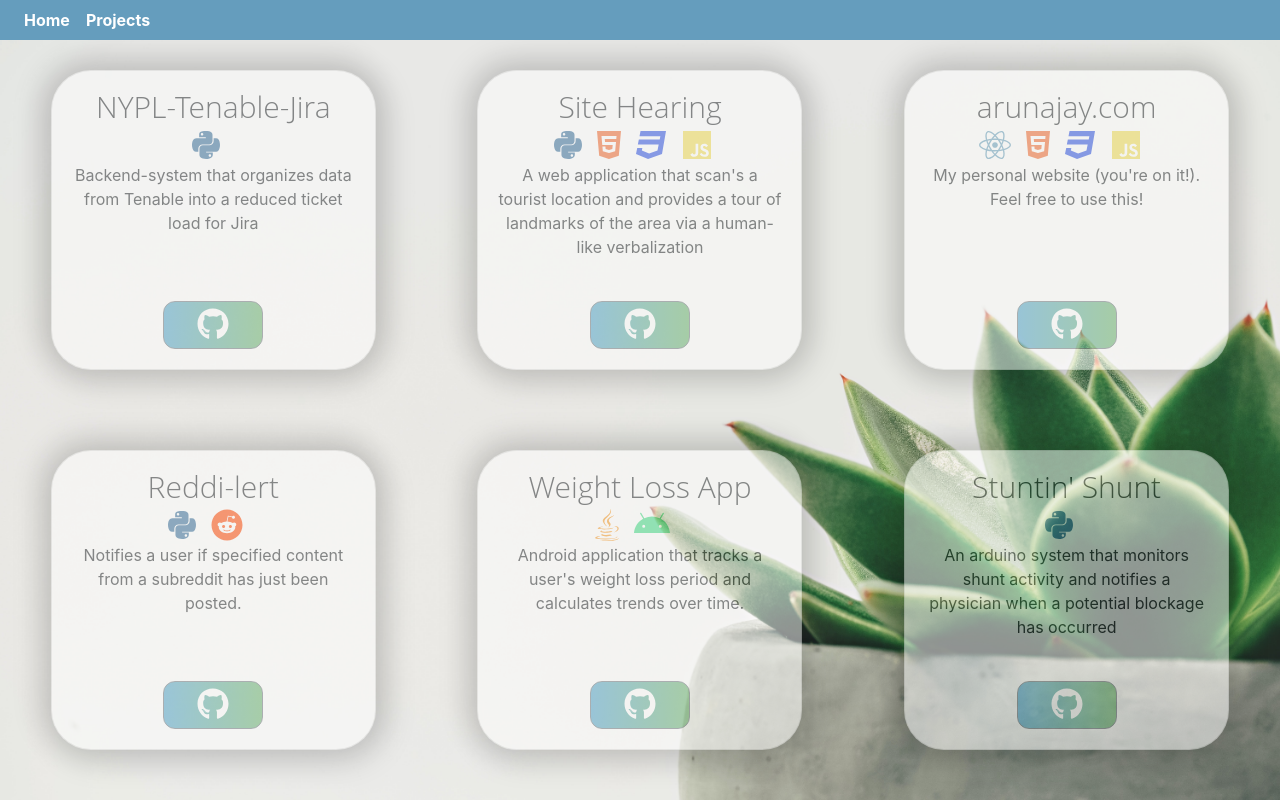
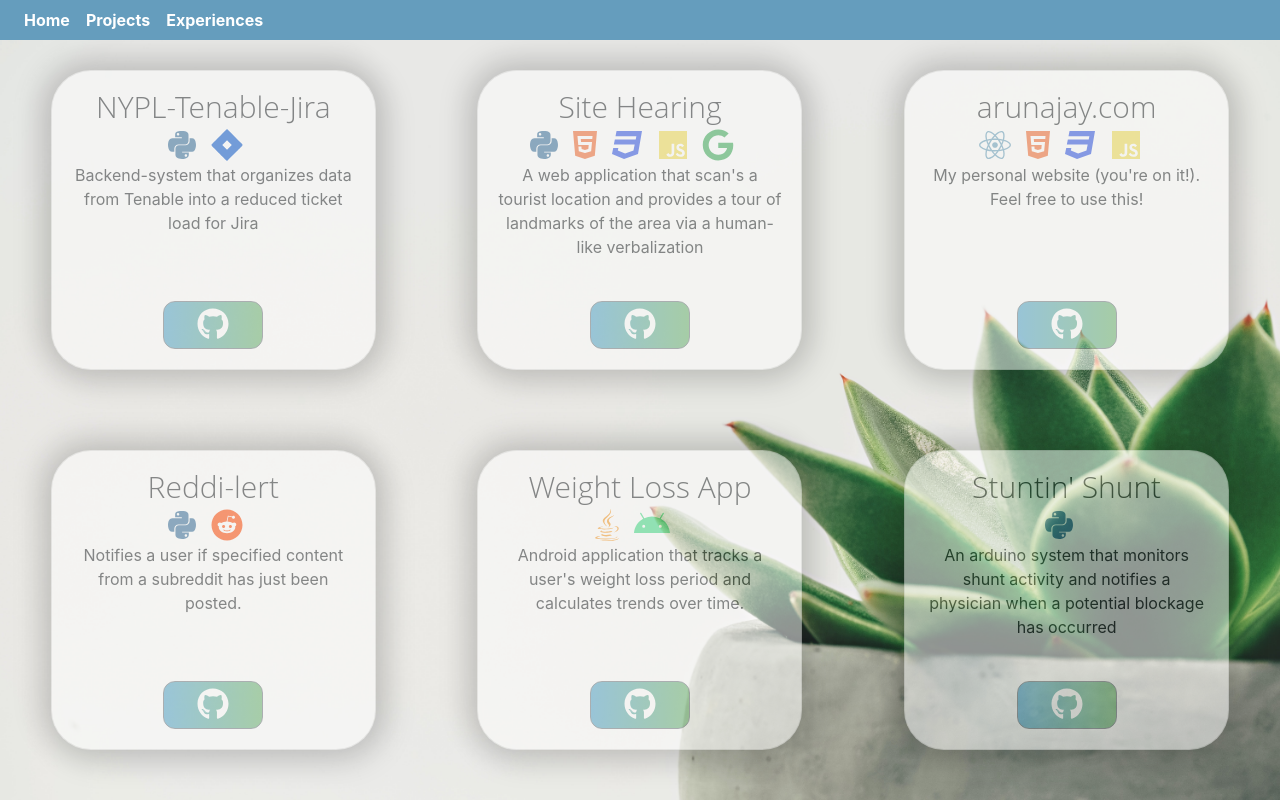
Before and after one commit to arun-ajay/arun-ajay-website-OLD, a React (Create React App) app: page /Projects in a window 1280 px wide. Built offline with nearby package versions, Linux system fonts and the light colour scheme.

Commit message:
starting experiences component layout, router set up

```diff
--- a/src/App.js
+++ b/src/App.js
@@ -3,6 +3,7 @@ import './App.css';
 import Header from "./components/header/header";
 import Home from "./components/pages/Home/Home"; //eslint-disable-next-line
 import Projects from "./components/pages/Projects/Projects";
+import Experiences from "./components/pages/experiences/Experiences";
 import { Container, Row, Col } from 'reactstrap';
 import {Route,Switch} from 'react-router-dom';
 function App() {
@@ -16,6 +17,7 @@ function App() {
               <Route path = "/" component = {Home} exact/>
               <Route path = "/Home" component = {Home} exact/>
               <Route path = "/Projects" component = {Projects} exact/>
+              <Route path = "/Experiences" component = {Experiences} exact/>
             </Row>
           </Switch>
       </Container>
--- a/src/components/header/header.js
+++ b/src/components/header/header.js
@@ -27,6 +27,9 @@ const Header = (props) => {
             <NavItem>
               <NavLink href="/Projects/" className= "link">Projects</NavLink>
             </NavItem>
+            <NavItem>
+              <NavLink href="/Experiences/" className= "link">Experiences</NavLink>
+            </NavItem>
           </Nav>
         </Collapse>
       </Navbar>
--- a/src/components/pages/Projects/data.js
+++ b/src/components/pages/Projects/data.js
@@ -1,4 +1,4 @@
-import {faPython,faJira,faJava,faAndroid,faHtml5,faCss3,faJs, faReddit, faReact} from '@fortawesome/free-brands-svg-icons'
+import {faPython,faJira,faJava,faAndroid,faHtml5,faCss3,faJs, faReddit, faReact, faGoogle} from '@fortawesome/free-brands-svg-icons'
 
 var colors = {
     "python": "#306998",
@@ -7,16 +7,22 @@ var colors = {
     "css" :   "#264de4",
     "java": "#f89820",
     "android": "#3DDC84",
-    "javascript":"#F0DB4F"
+    "javascript":"#F0DB4F",
+    "jira": "#0052CC",
+    "google": "#34A853"
 }
 export const projectData = [
     {
         "projectTitle": "NYPL-Tenable-Jira",
         "projectIcons": [
             {
-            "icon":faPython,
-            "color": colors.python
-        }],
+                "icon":faPython,
+                "color": colors.python
+            },
+            {
+                "icon":faJira,
+                "color":colors.jira
+            }],
         "projectDescription": "Backend-system that organizes data from Tenable into a reduced ticket load for Jira ",
         "projectURL": "https://github.com/NYPL/NYPL-Tenable-Jira"
     },
@@ -38,6 +44,10 @@ export const projectData = [
             {
                 "icon":faJs,
                 "color": colors.javascript
+            },
+            {
+                "icon":faGoogle,
+                "color": colors.google
             }
         ],
         "projectDescription": "A web application that scan's a tourist location and provides a tour of landmarks of the area via a human-like verbalization",
--- /dev/null
+++ b/src/components/pages/experiences/Experiences.js
@@ -0,0 +1,13 @@
+import React from 'react';
+import "./Experiences.css";
+
+const Experiences = (props) => {
+
+  return (
+    <div>
+      test
+    </div>
+  );
+};
+
+export default Experiences;
```
Also changed, not shown: src/components/pages/experiences/Experiences.css (added), src/components/pages/experiences/data.js (added).
